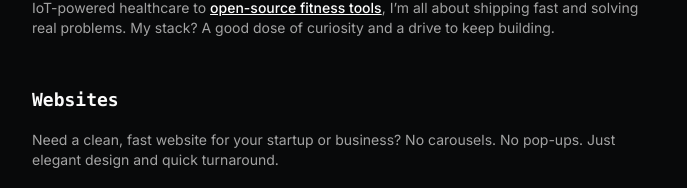
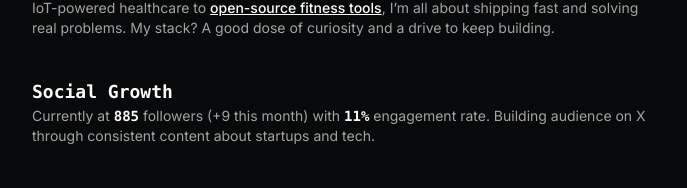
Before and after one commit to federicofanini/federicofan.com, a Next.js app: page / in a window 1280 px wide. Shown: the part 364-552 px from the top of the page, without its empty margins (296-983 px from the left). Built offline with nearby package versions, Linux system fonts and the light colour scheme.

Commit message:
homepage card

```diff
--- a/src/app/page.tsx
+++ b/src/app/page.tsx
@@ -1,4 +1,5 @@
 import { WebsitesBanner } from "@/components/websites";
+import { XGrowthSummary } from "@/components/x-growth-summary";
 import BlurFade from "@/components/magicui/blur-fade";
 import BlurFadeText from "@/components/magicui/blur-fade-text";
 import { ProjectCard } from "@/components/project-card";
@@ -70,14 +71,23 @@ export default function Page() {
         </BlurFade>
       </section>
 
+      <section id="x-growth">
+        <BlurFade delay={BLUR_FADE_DELAY * 5}>
+          <h2 className="text-lg font-bold font-mono">Social Growth</h2>
+        </BlurFade>
+        <BlurFade delay={BLUR_FADE_DELAY * 6}>
+          <XGrowthSummary />
+        </BlurFade>
+      </section>
+
       <WebsitesBanner />
 
       <section id="projects">
         <div className="space-y-4 w-full py-2">
-          <BlurFade delay={BLUR_FADE_DELAY * 3}>
+          <BlurFade delay={BLUR_FADE_DELAY * 7}>
             <h2 className="text-lg font-bold font-mono">Highlights</h2>
           </BlurFade>
-          <BlurFade delay={BLUR_FADE_DELAY * 4}>
+          <BlurFade delay={BLUR_FADE_DELAY * 8}>
             <Markdown className="prose max-w-full text-pretty font-sans text-sm text-muted-foreground dark:prose-invert">
               I&apos;ve worked on a variety of projects, from simple websites to
               complex web applications. Here are a few of my favorites.
@@ -88,7 +98,7 @@ export default function Page() {
             {DATA.projects.map((project, id) => (
               <BlurFade
                 key={project.title}
-                delay={BLUR_FADE_DELAY * 12 + id * 0.05}
+                delay={BLUR_FADE_DELAY * 9 + id * 0.05}
               >
                 <ProjectCard
                   href={project.href}
@@ -109,13 +119,13 @@ export default function Page() {
 
       <section id="work">
         <div className="flex min-h-0 flex-col gap-y-3">
-          <BlurFade delay={BLUR_FADE_DELAY * 5}>
+          <BlurFade delay={BLUR_FADE_DELAY * 10}>
             <h2 className="text-lg font-bold font-mono">Startups</h2>
           </BlurFade>
           {DATA.work.map((work, id) => (
             <BlurFade
               key={work.company}
-              delay={BLUR_FADE_DELAY * 6 + id * 0.05}
+              delay={BLUR_FADE_DELAY * 11 + id * 0.05}
             >
               <ResumeCard
                 key={work.company}
@@ -135,13 +145,13 @@ export default function Page() {
       </section>
       <section id="education">
         <div className="flex min-h-0 flex-col gap-y-3">
-          <BlurFade delay={BLUR_FADE_DELAY * 7}>
+          <BlurFade delay={BLUR_FADE_DELAY * 12}>
             <h2 className="text-lg font-bold font-mono">Education</h2>
           </BlurFade>
           {DATA.education.map((education, id) => (
             <BlurFade
               key={education.school}
-              delay={BLUR_FADE_DELAY * 8 + id * 0.05}
+              delay={BLUR_FADE_DELAY * 13 + id * 0.05}
             >
               <ResumeCard
                 key={education.school}
@@ -158,12 +168,12 @@ export default function Page() {
       </section>
       <section id="skills">
         <div className="flex min-h-0 flex-col gap-y-3">
-          <BlurFade delay={BLUR_FADE_DELAY * 9}>
+          <BlurFade delay={BLUR_FADE_DELAY * 14}>
             <h2 className="text-lg font-bold font-mono">Skills</h2>
           </BlurFade>
           <div className="flex flex-wrap gap-1">
             {DATA.skills.map((skill, id) => (
-              <BlurFade key={skill} delay={BLUR_FADE_DELAY * 10 + id * 0.05}>
+              <BlurFade key={skill} delay={BLUR_FADE_DELAY * 15 + id * 0.05}>
                 <Badge key={skill} variant="secondary" className="rounded-sm">
                   {skill}
                 </Badge>
@@ -175,10 +185,10 @@ export default function Page() {
 
       <section id="contact">
         <div className="grid items-start justify-start gap-4 text-start w-full py-4">
-          <BlurFade delay={BLUR_FADE_DELAY * 3}>
+          <BlurFade delay={BLUR_FADE_DELAY * 16}>
             <h2 className="text-lg font-bold font-mono">Contact</h2>
           </BlurFade>
-          <BlurFade delay={BLUR_FADE_DELAY * 4}>
+          <BlurFade delay={BLUR_FADE_DELAY * 17}>
             <p className="mx-auto max-w-[600px] text-muted-foreground md:text-xl/relaxed lg:text-base/relaxed">
               Want to chat? Just shoot me a dm{" "}
               <Link
--- /dev/null
+++ b/src/components/x-growth-summary.tsx
@@ -0,0 +1,35 @@
+import Link from "next/link";
+import { X_GROWTH_DATA } from "@/data/x-growth";
+
+export function XGrowthSummary() {
+  const latestData =
+    X_GROWTH_DATA.metrics.find(
+      (m) => m.followers !== null && m.month !== "Aug."
+    ) || X_GROWTH_DATA.metrics[0];
+  const previousData = X_GROWTH_DATA.metrics[0];
+  const followerGrowth =
+    latestData.followers && previousData.followers
+      ? latestData.followers - previousData.followers
+      : 0;
+
+  return (
+    <Link href="/x" className="block">
+      <p className="prose max-w-full text-pretty font-sans text-sm text-muted-foreground dark:prose-invert">
+        Currently at{" "}
+        <span className="font-mono font-semibold text-primary">
+          {latestData.followers?.toLocaleString() || "884"}
+        </span>{" "}
+        followers
+        {followerGrowth > 0 && (
+          <span> (+{followerGrowth} this month)</span>
+        )}{" "}
+        with{" "}
+        <span className="font-mono font-semibold text-primary">
+          {latestData.engagementRate || "7.3"}%
+        </span>{" "}
+        engagement rate. Building audience on X through consistent content about
+        startups and tech.
+      </p>
+    </Link>
+  );
+}
--- a/src/data/x-growth.ts
+++ b/src/data/x-growth.ts
@@ -30,17 +30,17 @@ export const X_GROWTH_DATA = {
     },
     {
       month: "Sept.",
-      followers: 1000,
-      verifiedFollowers: 660,
-      impressions: 11400,
-      engagementRate: 10.5,
-      engagements: 147,
-      profileVisits: 150,
-      replies: 102,
-      likes: 234,
-      reposts: 12,
-      bookmarks: 8,
-      shares: 3,
+      followers: 885,
+      verifiedFollowers: 207,
+      impressions: 2900,
+      engagementRate: 11,
+      engagements: 326,
+      profileVisits: 43,
+      replies: 39,
+      likes: 77,
+      reposts: 0,
+      bookmarks: 2,
+      shares: 0,
     },
     {
       month: "Oct.",
```
